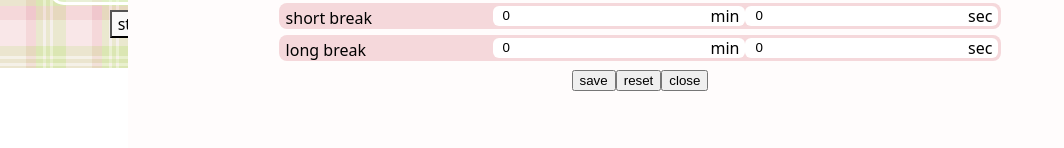
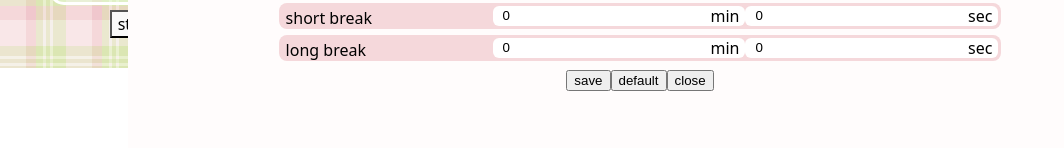
Before and after one commit to sonjali4/pomodoro-chrome-extension, a React (Vite) app: page / in a window 1280 px wide. Both pictures are taken after a click on the button "edit". Shown: the part 152-300 px from the top of the page, without its empty margins (0-1064 px from the left). Built offline with nearby package versions, Linux system fonts and the light colour scheme; no server answers.

Commit message:
added min/max to inputs, added button to use default times

```diff
--- a/src/components/ModeInputs.jsx
+++ b/src/components/ModeInputs.jsx
@@ -6,6 +6,8 @@ function ModeInputs({ text, mode, times, onMinutesChange, onSecondsChange }) {
             <div className="edit-form-input-container">
                 <input
                     type="number"
+                    min="0"
+                    max="99"
                     value={times.minutes}
                     onChange={onMinutesChange}
                 />
@@ -15,6 +17,8 @@ function ModeInputs({ text, mode, times, onMinutesChange, onSecondsChange }) {
             <div className="edit-form-input-container">
                 <input
                     type="number"
+                    min="0"
+                    max="59"
                     value={times.seconds}
                     onChange={onSecondsChange}
                 />
--- a/src/components/TimeEditForm.jsx
+++ b/src/components/TimeEditForm.jsx
@@ -15,6 +15,8 @@ function TimeEditForm({ modes, onClose }) {
     );
 
     const handleMinutesChange = (mode, minutes) => {
+        if (minutes.length > 2) return;
+
         setTimes(prev => ({
             ...prev,
             [mode]: {
@@ -25,6 +27,8 @@ function TimeEditForm({ modes, onClose }) {
     }
 
     const handleSecondsChange = (mode, seconds) => {
+        if (seconds.length > 2) return;
+
         setTimes(prev => ({
             ...prev,
             [mode]: {
@@ -32,6 +36,23 @@ function TimeEditForm({ modes, onClose }) {
                 seconds: seconds
             }
         }));
+    }
+
+    const setDefault = () => {
+        setTimes({
+            pomodoro: {
+                minutes: 25,
+                seconds: 0
+            },
+            shortBreak: {
+                minutes: 5,
+                seconds: 0
+            },
+            longBreak: {
+                minutes: 15,
+                seconds: 0
+            },
+        });
     }
 
     const onSubmit = (e) => {
@@ -45,7 +66,6 @@ function TimeEditForm({ modes, onClose }) {
         );
 
         chrome.runtime.sendMessage({ action: 'update-times', times: updatedTimes });
-
         onClose();
     }
 
@@ -79,7 +99,7 @@ function TimeEditForm({ modes, onClose }) {
                 />
 
                 <input type="submit" value="save" />
-                <input type="reset" value="reset" />
+                <input type="button" id="default-btn" value="default" onClick={setDefault} />
                 <input type="button" id="edit-close-btn" value="close" onClick={onClose} />
             </form>
         </div>
```
